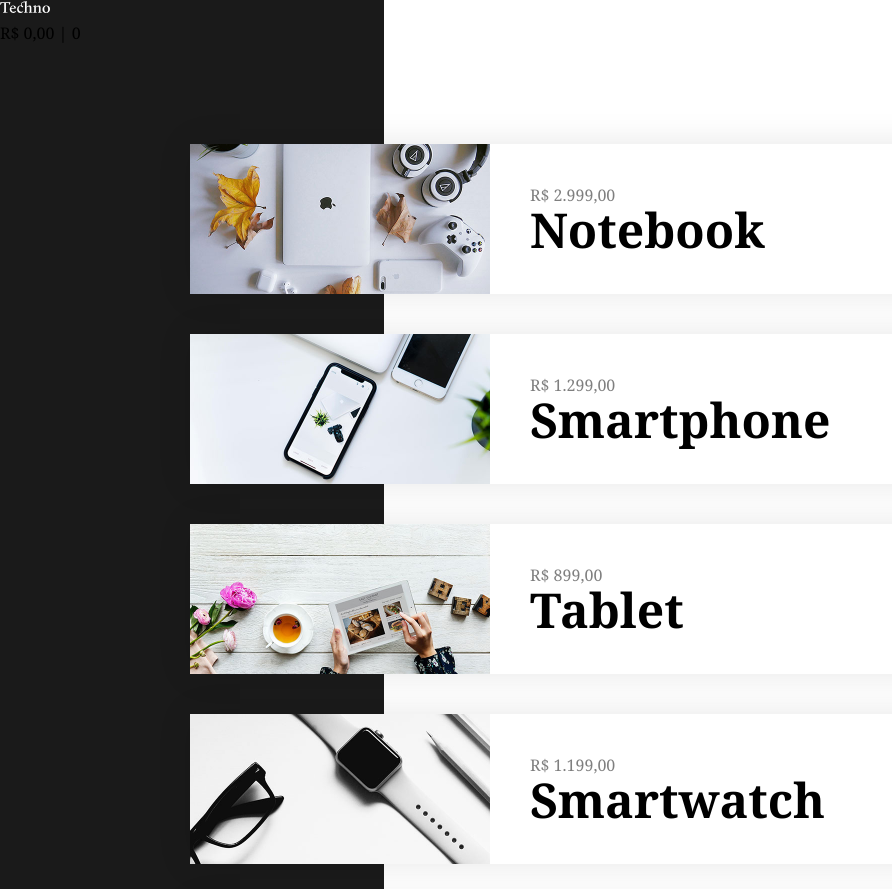
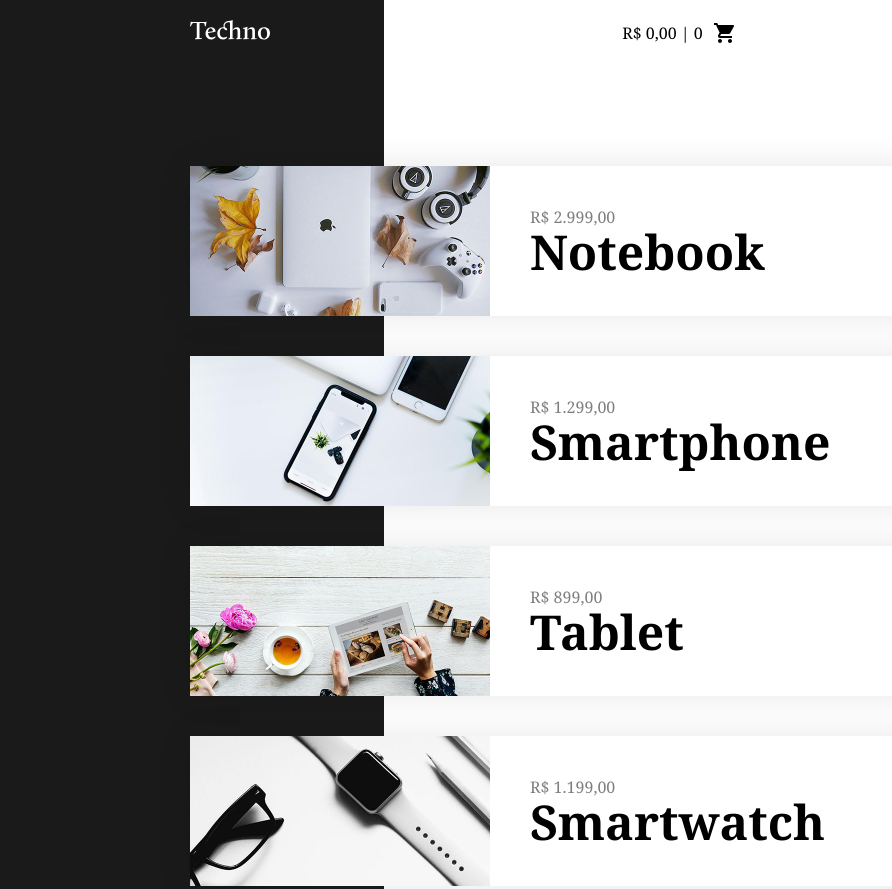
Before and after one commit to abimaelst/MarketPlace-Vue, a plain HTML site: page index.html in a window 1280 px wide. Shown: the top 889 px of the page, without its empty margins (0-892 px from the left). Drawn offline with Linux system fonts and the light colour scheme.

Commit message:
criado estilizacao do carrinho

```diff
--- a/style.css
+++ b/style.css
@@ -15,6 +15,35 @@ body {
 
 #app {
     padding: 0, 80px;
+}
+
+/* HEADER */
+
+.header {
+    display: flex;
+    justify-content: space-between;
+    max-width: 900px;
+    padding: 20px 0;
+    margin: 0 auto;
+}
+
+.logo {
+    width: 80px;
+}
+
+.carrinho_menu::after {
+    content: '';
+    display: inline-block;
+    background: url(./assets/carrinho.svg) no-repeat center center;
+    width: 25px;
+    height: 25px;
+    margin-left: 10px;
+}
+
+.carrinho_menu {
+    display: flex;
+    align-items: center;
+    cursor: pointer;
 }
 
 /* Lista Produtos */
@@ -133,6 +162,10 @@ body {
     font-family: 'Noto Serif', sans-serif;
 }
 
+.modal_btn.esgotado {
+    background: #808080;
+}
+
 .modal_btn:active {
     background: #808080;
 }
```
